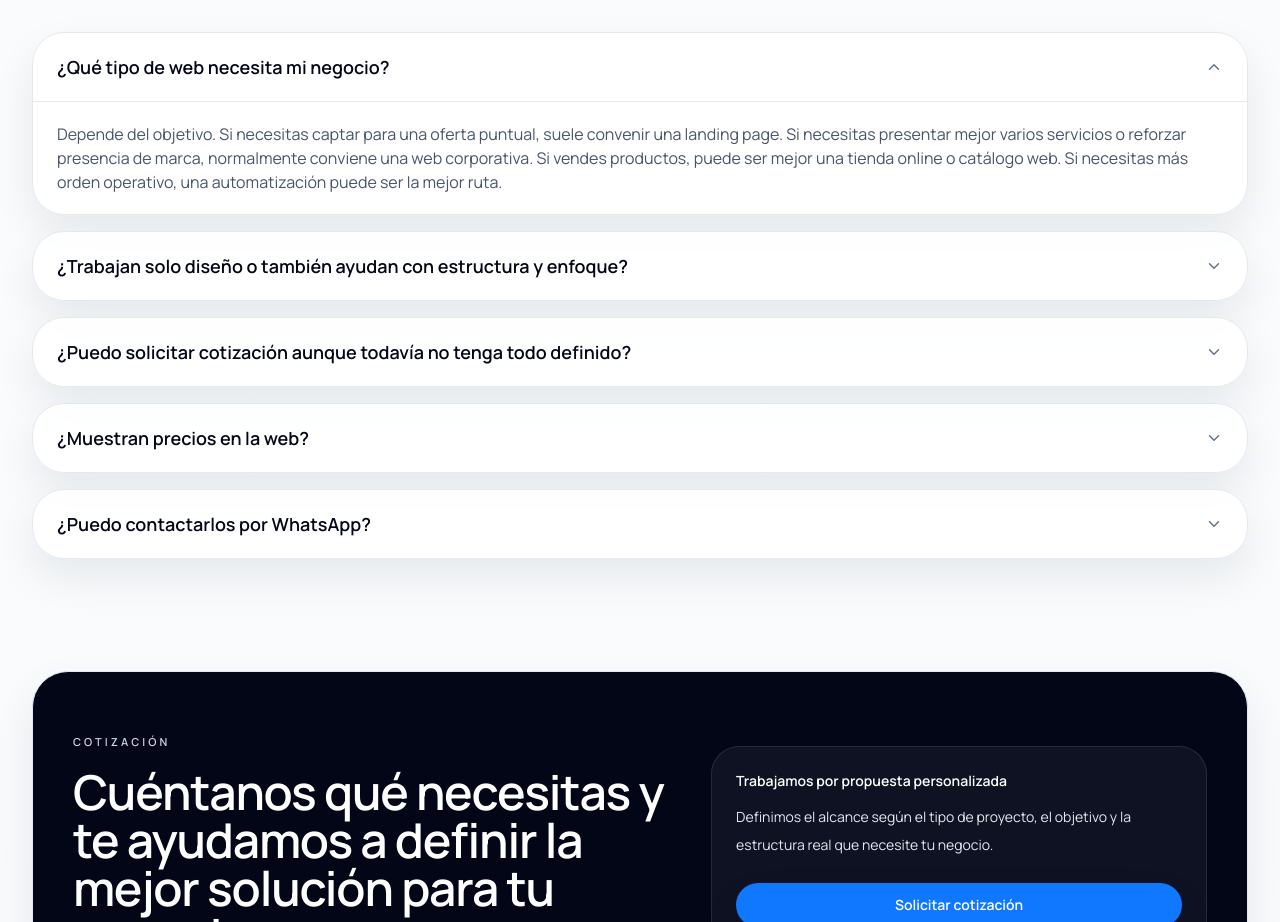
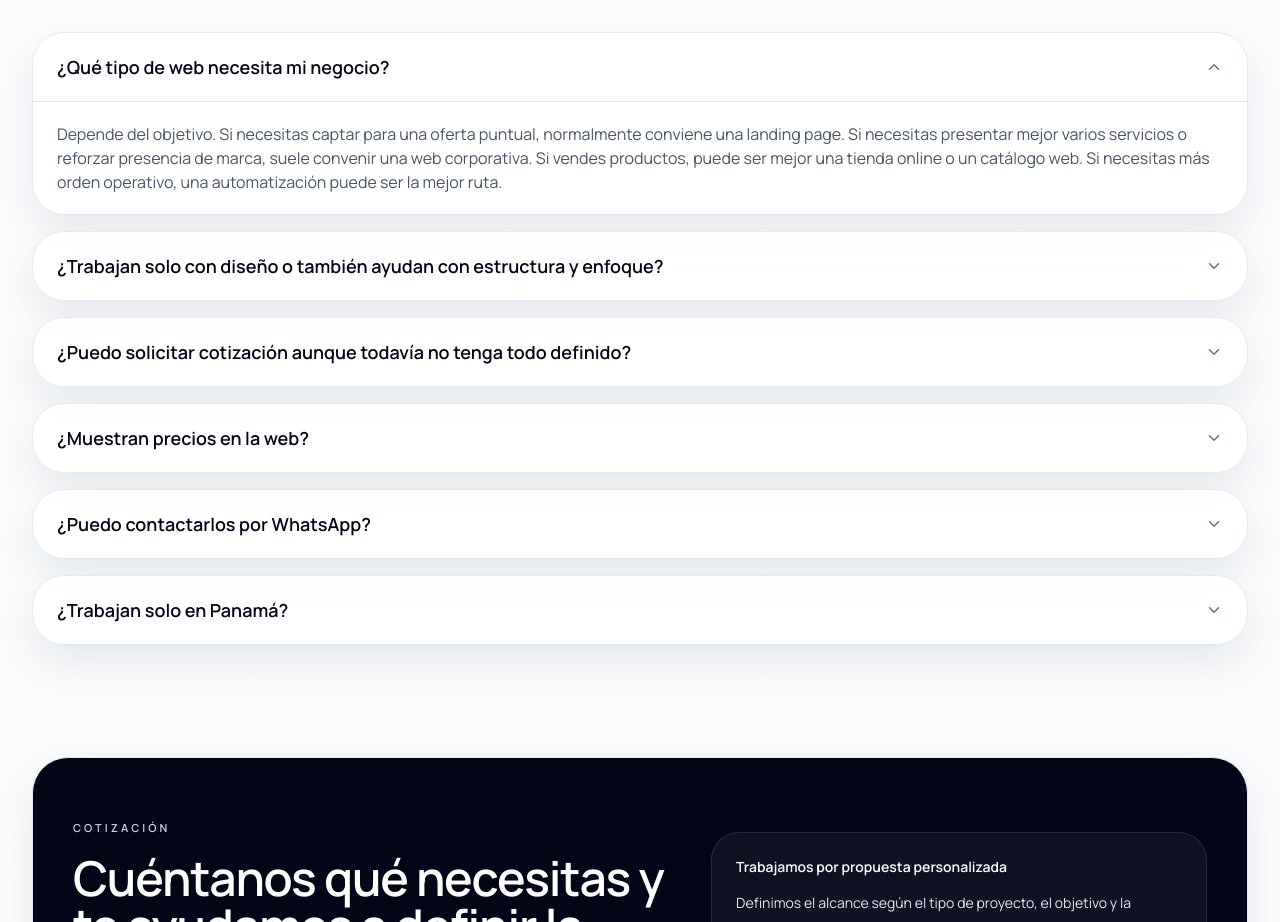
Before and after one commit to lulabtechnology/Lulabtech, a Next.js app: page / in a window 1280 px wide. Shown: the part 6661-7583 px from the top of the page. Built offline with nearby package versions, Linux system fonts and the light colour scheme.

Commit message:
Update faqs.js

```diff
--- a/data/faqs.js
+++ b/data/faqs.js
@@ -2,17 +2,17 @@ export const homeFaqs = [
   {
     question: "¿Qué tipo de web necesita mi negocio?",
     answer:
-      "Depende del objetivo. Si necesitas captar para una oferta puntual, suele convenir una landing page. Si necesitas presentar mejor varios servicios o reforzar presencia de marca, normalmente conviene una web corporativa. Si vendes productos, puede ser mejor una tienda online o catálogo web. Si necesitas más orden operativo, una automatización puede ser la mejor ruta.",
+      "Depende del objetivo. Si necesitas captar para una oferta puntual, normalmente conviene una landing page. Si necesitas presentar mejor varios servicios o reforzar presencia de marca, suele convenir una web corporativa. Si vendes productos, puede ser mejor una tienda online o un catálogo web. Si necesitas más orden operativo, una automatización puede ser la mejor ruta.",
   },
   {
-    question: "¿Trabajan solo diseño o también ayudan con estructura y enfoque?",
+    question: "¿Trabajan solo con diseño o también ayudan con estructura y enfoque?",
     answer:
       "No nos enfocamos solo en cómo se ve la web. También ayudamos a aterrizar estructura, claridad del contenido y enfoque general para que funcione mejor a nivel comercial.",
   },
   {
     question: "¿Puedo solicitar cotización aunque todavía no tenga todo definido?",
     answer:
-      "Sí. Muchas veces ayudamos a definir por dónde conviene empezar según el negocio, la etapa y el objetivo.",
+      "Sí. De hecho, muchas veces ayudamos a definir por dónde conviene empezar según el negocio, la etapa y el objetivo.",
   },
   {
     question: "¿Muestran precios en la web?",
@@ -22,6 +22,11 @@ export const homeFaqs = [
   {
     question: "¿Puedo contactarlos por WhatsApp?",
     answer:
-      "Sí. Puedes escribir por WhatsApp para una conversación más rápida o enviarnos una consulta estructurada por correo o formulario.",
+      "Sí. Puedes escribirnos por WhatsApp para una conversación más rápida o enviarnos una consulta más estructurada por correo o formulario.",
+  },
+  {
+    question: "¿Trabajan solo en Panamá?",
+    answer:
+      "Podemos trabajar con clientes en Panamá y también con proyectos de otros mercados de habla hispana, según el alcance.",
   },
 ];
```
